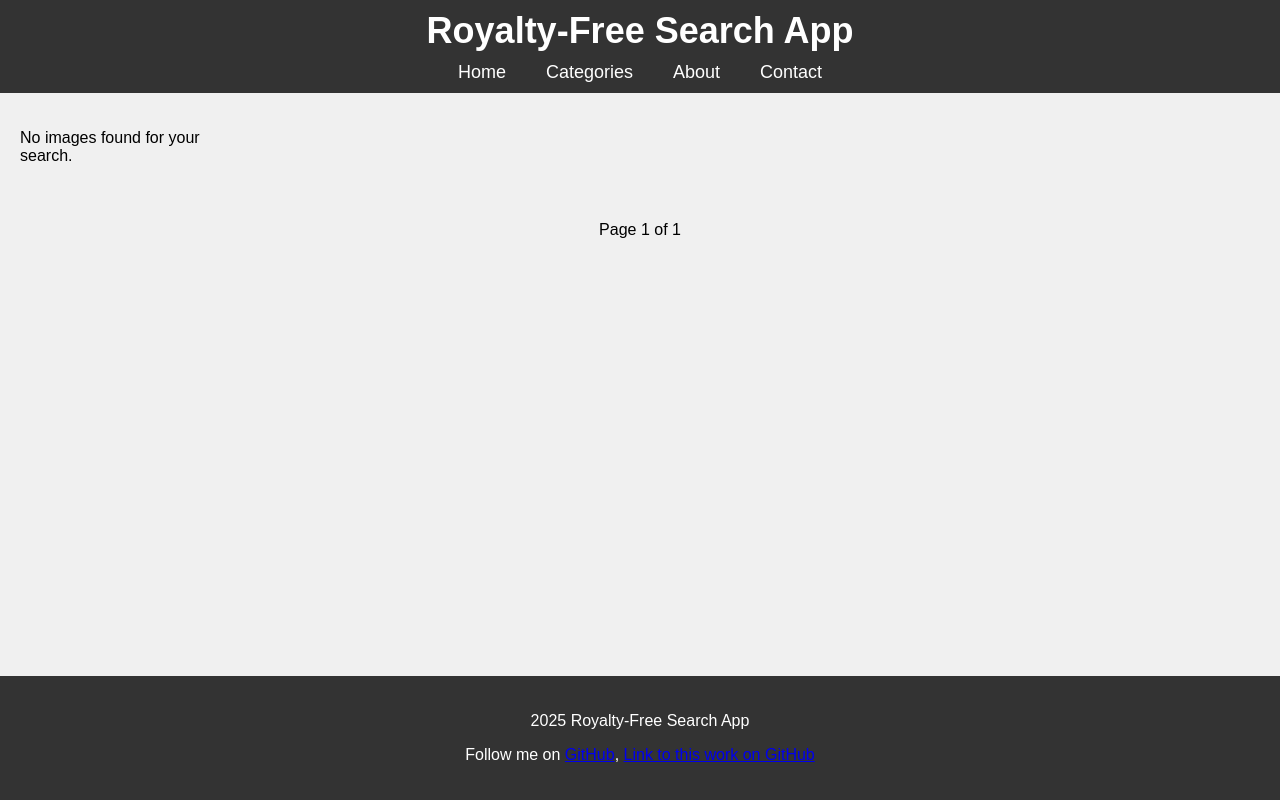
After one commit to Yustick/Royalty-Free-Search-App, a Django app: page /RoyaltyFreeSearchApp/search in a window 1280 px wide. The commit adds this page. Run offline with Django 5.2, Linux system fonts and the light colour scheme; parts of the project's set-up code (start-up, migrations or seed data) failed here and were passed over.

Commit message:
images fetching&showing&pagination

```diff
--- a/apps/core/views.py
+++ b/apps/core/views.py
@@ -1,130 +1,10 @@
-from django.shortcuts import render
-from scripts.get_image import search_images
-
-# ЗРОБИ ЯКИЙСЬ ВИБІР МІЖ АПІШКАМИ
-
-# Create your views here.
-
-
-# def base_view(request):
-#     return render(
-#         request,
-#         'core/index.html',
-#     )
-
-
-# def categories_view(request):
-#     return render(
-#         request,
-#         'core/categories.html',
-#     )
-
-
-# def about_view(request):
-#     return render(
-#         request,
-#         'core/about.html',
-#     )
-
-
-# def contact_view(request):
-#     return render(
-#         request,
-#         'core/contact.html',
-#     )
-
-
-# def search_view(request):
-#     image_url = None
-#     search_query = None
-
-#     if request.method == "GET" and "search_query" in request.GET:
-#         search_query = request.GET["search_query"]
-#         image_url = search_images('pixabay', search_query)
-
-#     return render(
-#         request,
-#         'core/index.html',
-#         {'image_url': image_url, 'search_query': search_query},
-#     )
-
-# import os
-# import random
-# import requests
-# from dotenv import load_dotenv
-# from django.shortcuts import render
-
-# # Завантаження змінних середовища з .env
-# load_dotenv()
-
-# # Отримуємо API-ключі для різних сервісів
-# API_KEYS = {
-#     'pixabay': os.getenv('PIXABAY_API_KEY'),
-#     'pexels': os.getenv('PEXELS_API_KEY'),
-#     'unsplash': os.getenv('UNSPLASH_ACCESS_KEY_API'),
-#     'freepik': os.getenv('FREEPIK_API_KEY'),
-# }
-
-# # Перевірка наявності ключів
-# for key, value in API_KEYS.items():
-#     if not value:
-#         print(f"API-ключ для {key} не знайдено! Переконайтеся, що ви додали його в .env файл.")
-
-# def fetch_images(query, service='unsplash'):
-#     image_urls = []
-
-#     if service == 'unsplash':
-#         url = f"https://api.unsplash.com/photos/random?query={query}&client_id={API_KEYS['unsplash']}"
-#         response = requests.get(url)
-#         if response.status_code == 200:
-#             data = response.json()
-#             image_urls = [image['urls']['regular'] for image in data]
-
-#     elif service == 'pexels':
-#         url = f"https://api.pexels.com/v1/search?query={query}&per_page=20"
-#         headers = {"Authorization": API_KEYS['pexels']}
-#         response = requests.get(url, headers=headers)
-#         if response.status_code == 200:
-#             data = response.json()
-#             image_urls = [photo['src']['original'] for photo in data['photos']]
-
-#     elif service == 'pixabay':
-#         url = f"https://pixabay.com/api/?key={API_KEYS['pixabay']}&q={query}&image_type=photo"
-#         response = requests.get(url)
-#         if response.status_code == 200:
-#             data = response.json()
-#             image_urls = [hit['largeImageURL'] for hit in data['hits']]
-
-#     elif service == 'freepik':
-#         url = f"https://api.freepik.com/v2/search/?q={query}&api_key={API_KEYS['freepik']}"
-#         response = requests.get(url)
-#         if response.status_code == 200:
-#             data = response.json()
-#             image_urls = [item['image_url'] for item in data['data']]
-
-#     return image_urls[:20]  # Повертати не більше 20 зображень
-
-# def search_view(request):
-#     search_query = request.GET.get('search_query', '')
-#     image_urls = []
-
-#     if search_query:
-#         # Вибір випадкового API для пошуку
-#         services = ['unsplash', 'pexels', 'pixabay', 'freepik']
-#         random_service = random.choice(services)
-
-#         image_urls = fetch_images(search_query, service=random_service)
-
-#     return render(request, 'search_results.html', {
-#         'search_query': search_query,
-#         'image_urls': image_urls
-#     })
-# _______________________________________________
 import os
 import random
 import requests
 from dotenv import load_dotenv
 from django.shortcuts import render
+from scripts.get_image import search_images
+from django.core.paginator import Paginator
 
 # Завантаження змінних середовища з .env
 load_dotenv()
@@ -204,7 +84,7 @@ def fetch_images(query, service='pixabay'):
     return image_urls[:20]  # Повертати не більше 20 зображень
 
 
-def base_view(request):
+def home_view(request):
     # Створимо випадкові запити для категорій
     categories = [
         'nature',
@@ -228,10 +108,15 @@ def base_view(request):
         'title_of_app': 'Royalty-Free Search App',
         'background_url': background_url,
     }
-    return render(request, 'base.html', context)
+    return render(request, 'core/home.html', context)
 
 
 def categories_view(request):
+    context = {
+        'title_of_app': 'Royalty-Free Search App',
+        'background_url': '',
+    }
+
     # Ви можете повернути список категорій для вибору
     categories = [
         'nature',
@@ -245,43 +130,43 @@ def categories_view(request):
         'fashion',
     ]
 
-    return render(request, 'categories.html', {'categories': categories})
+    return render(request, 'core/categories.html', context)
 
 
 def about_view(request):
-    return render(request, 'about.html')
+    context = {
+        'title_of_app': 'Royalty-Free Search App',
+        'background_url': '',
+    }
+    return render(request, 'core/about.html', context)
 
 
 def contact_view(request):
-    return render(request, 'contact.html')
+    context = {
+        'title_of_app': 'Royalty-Free Search App',
+        'background_url': '',
+    }
+    return render(request, 'core/contact.html', context)
 
 
 def search_view(request):
-    # search_query = request.GET.get('search_query', '')
-    # image_urls = []
+    search_query = request.GET.get('search_query', '')
 
-    # if search_query:
-    # Вибір випадкового API для пошуку
-    # services = ['unsplash', 'pexels', 'pixabay', 'freepik']
-    #     services = ['pexels', 'pixabay', 'freepik']
-    #     random_service = random.choice(services)
+    if search_query:
+        # Пошук зображень за допомогою вибраного сервісу
+        image_urls = fetch_images(search_query, service='pixabay')
+    else:
+        image_urls = []  # Повертаємо порожній список, якщо запит порожній
 
-    #     image_urls = fetch_images(search_query, service=random_service)
-
-    # return render(
-    #     request,
-    #     # 'search_results.html',
-    #     'base.html',
-    #     {'search_query': search_query, 'image_urls': image_urls},
-    # )
-
-    image_urls = search_images(
-        'pixabay'
-    )  # або random.choice(['pixabay', 'pexels', 'unsplash', 'freepik'])
-    background_url = image_urls[0] if isinstance(image_urls, list) else None
+    # Пагінація: по 18 зображень на сторінку (3 ряди по 6 стовпчиків)
+    paginator = Paginator(image_urls, 18)
+    page_number = request.GET.get('page')
+    page_obj = paginator.get_page(page_number)
 
     context = {
         'title_of_app': 'Royalty-Free Search App',
-        'background_url': background_url,
+        'search_query': search_query,
+        'page_obj': page_obj,
     }
-    return render(request, 'core/home.html', context)
+
+    return render(request, 'search/search.html', context)
--- a/config/urls.py
+++ b/config/urls.py
@@ -23,7 +23,7 @@ urlpatterns = [
     path('admin/', admin.site.urls),
     # тут можна рандомні набір запитів, який повертатиме з два десятки картинок,
     # що відображатимуться на головній перед запитом АБО краще щоб це були категорії
-    path('RoyaltyFreeSearchApp/', views.base_view, name='base'),
+    path('RoyaltyFreeSearchApp/', views.home_view, name='home'),
     path('RoyaltyFreeSearchApp/categories', views.categories_view, name='categories'),
     path('RoyaltyFreeSearchApp/about', views.about_view, name='about'),
     path('RoyaltyFreeSearchApp/contact', views.contact_view, name='contact'),
--- a/static/css/style.css
+++ b/static/css/style.css
@@ -20,7 +20,6 @@ body {
   flex-direction: column;
 }
 
-/* Header */
 header {
   background-color: #333;
   color: white;
@@ -46,25 +45,38 @@ header h1 {
   text-decoration: underline;
 }
 
+/* Main розтягується */
+main {
+  flex-grow: 1;
+  display: flex;
+  flex-direction: column;
+}
+
 /* Search section */
 .search-section {
+  flex-grow: 1;
   background-size: cover;
   background-position: center;
-  padding: 100px 0;
   text-align: center;
   color: white;
+  display: flex;
+  align-items: center;
+  justify-content: center;
 }
-.search-section h2 {
+.search-inner {
+  padding: 120px 0;
+}
+.search-inner h2 {
   font-size: 40px;
   margin-bottom: 20px;
 }
-.search-section form {
+.search-inner form {
   display: inline-block;
   background-color: rgba(255, 255, 255, 0.8);
   padding: 10px;
   border-radius: 5px;
 }
-.search-section input[type="text"] {
+.search-inner input[type="text"] {
   padding: 10px;
   width: 300px;
   border: 1px solid #ccc;
@@ -72,7 +84,7 @@ header h1 {
   margin-right: 10px;
   font-size: 16px;
 }
-.search-section button {
+.search-inner button {
   padding: 10px 20px;
   background-color: #f0ad4e;
   border: none;
@@ -80,11 +92,6 @@ header h1 {
   color: white;
   font-size: 16px;
   cursor: pointer;
-}
-
-/* Main (майбутній контент) */
-main {
-  flex-grow: 1;
 }
 
 /* Галерея */
@@ -113,22 +120,53 @@ main {
   color: #333;
 }
 
+/* Стилі для галереї зображень */
 .image-gallery {
   display: grid;
-  grid-template-columns: repeat(auto-fill, minmax(200px, 1fr));
-  gap: 10px;
+  grid-template-columns: repeat(6, 1fr); /* 6 стовпців */
+  grid-gap: 16px;
+  padding: 20px;
 }
+
 .image-container {
   overflow: hidden;
   border-radius: 8px;
   box-shadow: 0 4px 8px rgba(0, 0, 0, 0.1);
 }
+
 .image-item {
   width: 100%;
-  height: auto;
-  display: block;
+  height: 200px; /* Висота зображення */
   object-fit: cover;
   border-radius: 8px;
+}
+
+/* Пагінація */
+.pagination {
+  text-align: center;
+  margin-top: 20px;
+  margin-bottom: 20px;
+}
+
+.pagination .page-links {
+  display: inline-block;
+}
+
+.pagination a {
+  padding: 10px;
+  margin: 0 5px;
+  background-color: #f0ad4e;
+  color: white;
+  text-decoration: none;
+  border-radius: 5px;
+}
+
+.pagination a:hover {
+  background-color: #e68a00;
+}
+
+.pagination span {
+  margin: 0 5px;
 }
 
 /* Footer */
--- a/templates/base.html
+++ b/templates/base.html
@@ -22,29 +22,20 @@
       <header>
         <h1>{{ title_of_app }}</h1>
         <div class="nav-links">
+          <a href="{% url 'home' %}">Home</a>
           <a href="{% url 'categories' %}">Categories</a>
           <a href="{% url 'about' %}">About</a>
           <a href="{% url 'contact' %}">Contact</a>
         </div>
       </header>
 
-      <section
-        class="search-section"
-        style="background-image: url('{{ background_url }}'); background-size: cover; background-position: center;"
-      >
-        <h2>Search High-Quality, Free Images</h2>
-        <form method="GET" action="{% url 'search_view' %}">
-          <input
-            type="text"
-            name="search_query"
-            placeholder="Search for images, videos, vectors..."
-            value="{{ search_query }}"
-          />
-          <button type="submit">Search</button>
-        </form>
-      </section>
-
-      <main>{% block content %}{% endblock %}</main>
+      <main>
+        {% block search_section %}
+        <!-- Default search section can go here if needed -->
+        {% endblock %} {% block content %}
+        <!-- Main content will be injected here -->
+        {% endblock %}
+      </main>
     </div>
 
     <footer>
--- /dev/null
+++ b/templates/core/about.html
@@ -0,0 +1,5 @@
+{% extends 'base.html' %} {% block search_section %}
+<p>Це інформація про сайт</p>
+{% endblock %} {% block content %}
+<!-- Main content for this page goes here -->
+{% endblock %}
--- /dev/null
+++ b/templates/core/categories.html
@@ -0,0 +1,5 @@
+{% extends 'base.html' %} {% block search_section %}
+<p>Категорії для вибору(або ж не вийо і най буде це тільки на головній)!!!</p>
+{% endblock %} {% block content %}
+<!-- Main content for this page goes here -->
+{% endblock %}
--- /dev/null
+++ b/templates/core/contact.html
@@ -0,0 +1,5 @@
+{% extends 'base.html' %} {% block search_section %}
+<p>Контактна інформація!!!</p>
+{% endblock %} {% block content %}
+<!-- Main content for this page goes here -->
+{% endblock %}
--- a/templates/index.html
+++ b/templates/core/index.html
@@ -8,15 +8,15 @@
   <head>
     <meta charset="UTF-8" />
     <meta name="viewport" content="width=device-width, initial-scale=1.0" />
-    <title>Royalty-Free Search App</title>
+    <title>{{ title_of_app }}</title>
     <link
-      href="{% static 'core/css/style.css' %}"
+      href="{% static 'css/style.css' %}"
       rel="stylesheet"
       type="text/css"
     />
     <link
       rel="icon"
-      href="{% static 'core/favicon.ico' %}"
+      href="{% static 'images/favicon.ico' %}"
       type="image/x-icon"
     />
   </head>
--- /dev/null
+++ b/templates/search/search.html
@@ -0,0 +1,40 @@
+{% extends 'base.html' %} {% block content %}
+<!-- Галерея зображень -->
+<div class="image-gallery">
+  {% for image in page_obj %}
+  <div class="image-container">
+    <img src="{{ image }}" alt="{{ image }}" class="image-item" />
+  </div>
+  {% empty %}
+  <p>No images found for your search.</p>
+  {% endfor %}
+</div>
+
+<!-- Пагінація -->
+<div class="pagination">
+  <span class="page-links">
+    {% if page_obj.has_previous %}
+    <a href="?page=1&search_query={{ search_query }}">First</a>
+    <a
+      href="?page={{ page_obj.previous_page_number }}&search_query={{ search_query }}"
+      >Previous</a
+    >
+    {% endif %}
+
+    <span
+      >Page {{ page_obj.number }} of {{ page_obj.paginator.num_pages }}</span
+    >
+
+    {% if page_obj.has_next %}
+    <a
+      href="?page={{ page_obj.next_page_number }}&search_query={{ search_query }}"
+      >Next</a
+    >
+    <a
+      href="?page={{ page_obj.paginator.num_pages }}&search_query={{ search_query }}"
+      >Last</a
+    >
+    {% endif %}
+  </span>
+</div>
+{% endblock %}
```
Also changed, not shown: templates/about.html (deleted, +0 -56 lines), templates/categories.html (deleted, +0 -44 lines), templates/contact.html (deleted, +0 -44 lines), templates/core/home.html (added, +21 -0 lines).
